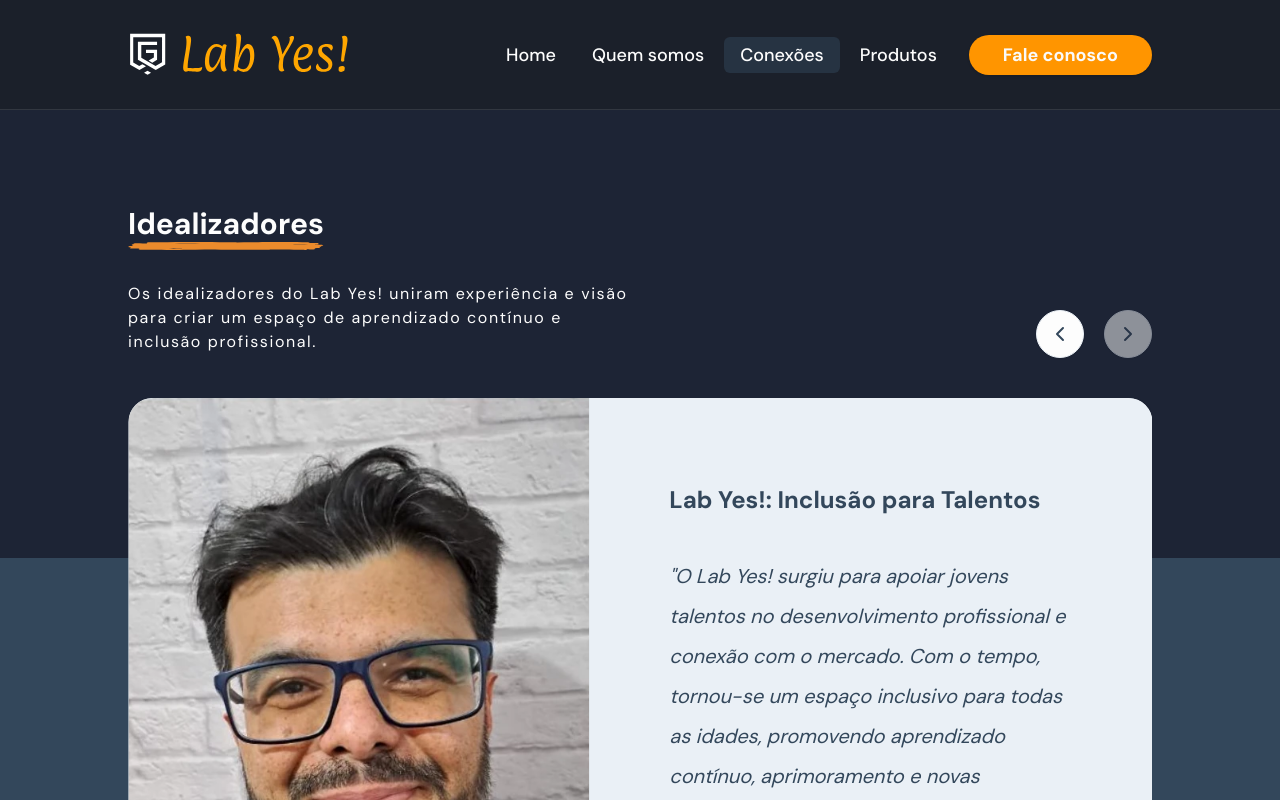
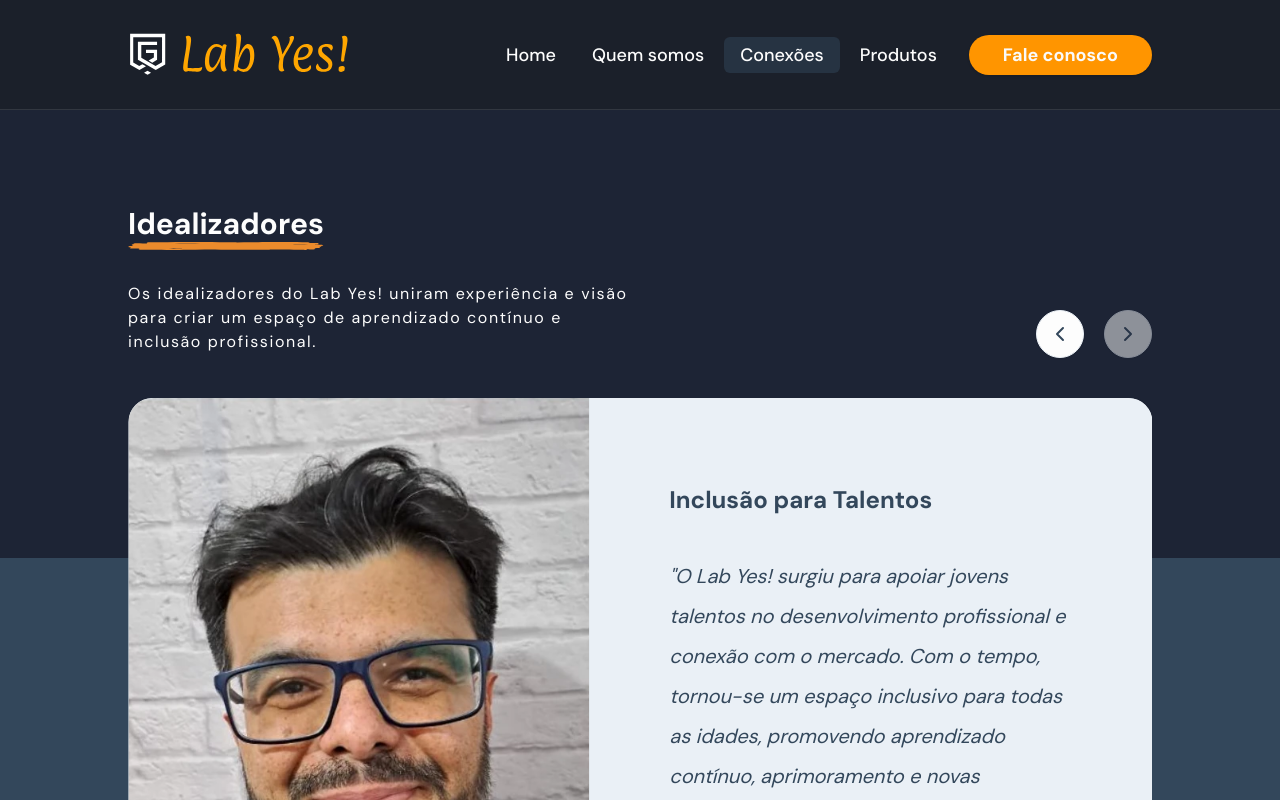
Before and after one commit to labyes24/LABYES-LP, a Next.js app: page /conexoes in a window 1280 px wide. Shown: the top 800 px of the page. Built offline with nearby package versions, Linux system fonts and the light colour scheme; no server answers.

Commit message:
fix: added new tittle in founders card
Refs: 868d8qtde

```diff
--- a/src/components/connections-founders-carousel.tsx
+++ b/src/components/connections-founders-carousel.tsx
@@ -35,7 +35,7 @@ const founders: Founder[] = [
     },
     {
         image: Adriano,
-        quote: 'Lab Yes!: Inclusão para Talentos',
+        quote: 'Inclusão para Talentos',
         description:
             'O Lab Yes! surgiu para apoiar jovens talentos no desenvolvimento profissional e conexão com o mercado. Com o tempo, tornou-se um espaço inclusivo para todas as idades, promovendo aprendizado contínuo, aprimoramento e novas oportunidades na carreira.',
         name: 'Adriano Souza',
```
